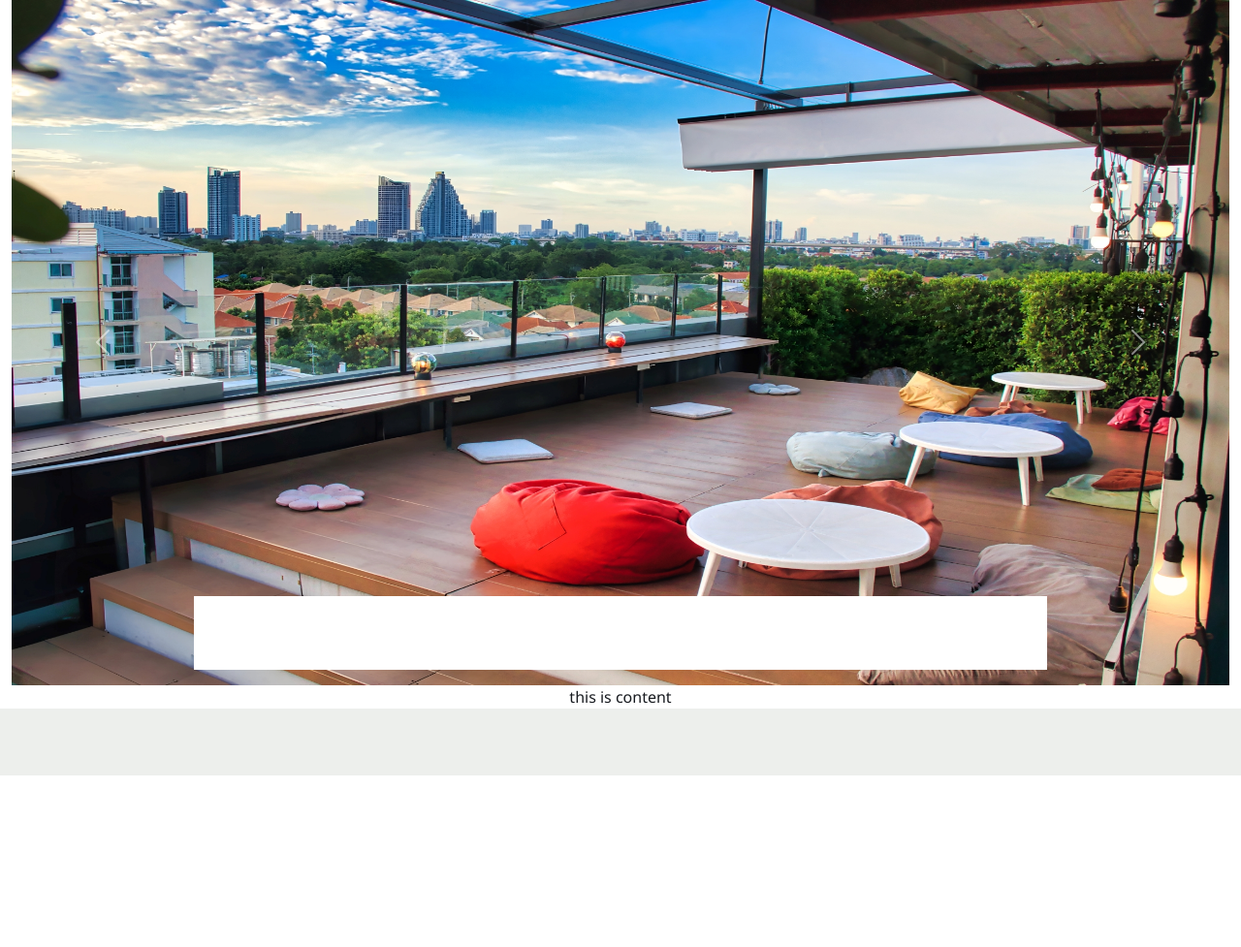
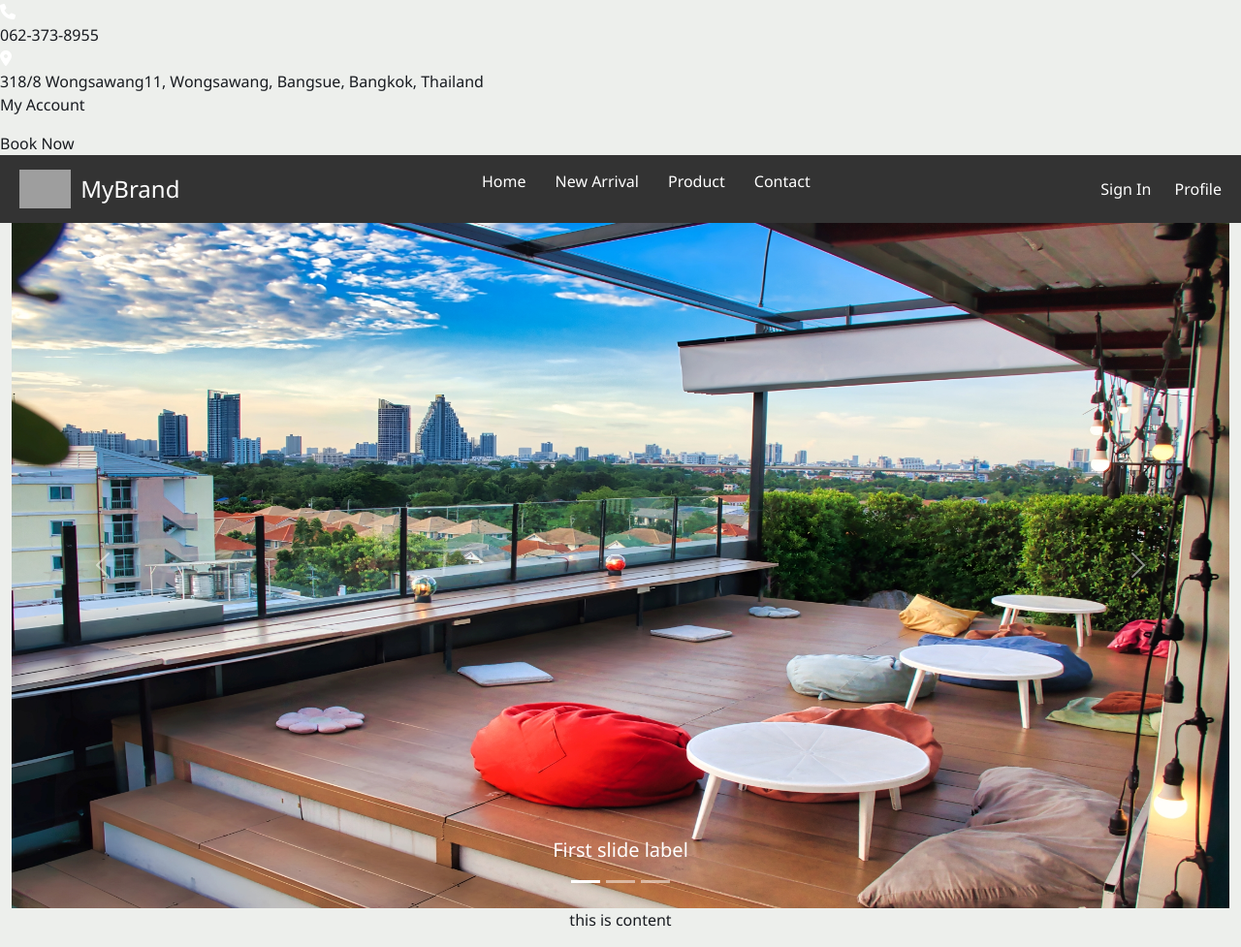
Before and after one commit to sandphichetchai/grove-apartment, a PHP site: page / in a window 1280 px wide. Shown: the whole page at 97% size. Before the commit the page ends 800 px from the top, so only its background shows below. Run offline with PHP 8.4, Linux system fonts and the light colour scheme; some libraries are stand-ins or nearby versions; grey boxes are pictures that could not be loaded.

Commit message:
index finish

```diff
--- a/frontend/assets/css/setting.css
+++ b/frontend/assets/css/setting.css
@@ -20,10 +20,6 @@ body {
     background-color: var(--body-white);
 }
 
-div {
-    background-color: var(--white);
-}
-
 /* i.fas {
     font-weight: 500;
 } */
--- a/frontend/assets/css/top-nav.css
+++ b/frontend/assets/css/top-nav.css
@@ -0,0 +1,140 @@
+.navbar {
+    display: flex;
+    justify-content: space-between;
+    align-items: center;
+    background-color: #333;
+    padding: 15px 20px;
+}
+
+.logo {
+    display: flex;
+    align-items: center;
+}
+
+.navbar .logo img {
+    height: 40px;
+}
+
+.navbar .brand-name {
+    color: #fff;
+    font-size: 24px;
+    margin-left: 10px;
+}
+
+.navbar .nav-links {
+    display: flex;
+    list-style: none;
+}
+
+.navbar .nav-links li {
+    margin: 0 15px;
+}
+
+.navbar .nav-links a {
+    text-decoration: none;
+    color: #fff;
+    font-size: 16px;
+}
+
+.navbar .auth-links a {
+    text-decoration: none;
+    color: #fff;
+    margin-left: 20px;
+}
+
+.hamburger {
+    display: none;
+    flex-direction: column;
+    cursor: pointer;
+    margin-left: .5rem;
+}
+
+.hamburger span {
+    width: 25px;
+    height: 3px;
+    background-color: #fff;
+    margin: 4px 0;
+    transition: all 0.3s ease;
+}
+
+.hamburger.active span:nth-child(1) {
+    transform: rotate(45deg) translate(5px, 5px);
+}
+
+.hamburger.active span:nth-child(2) {
+    opacity: 0;
+}
+
+.hamburger.active span:nth-child(3) {
+    transform: rotate(-45deg) translate(10px, -10px);
+}
+
+.mobile-menu {
+    display: none;
+    background-color: #333;
+    position: absolute;
+    top: 60px;
+    right: 0;
+    width: 100%;
+}
+
+.mobile-menu.active {
+    display: block;
+}
+
+.mobile-menu ul {
+    list-style: none;
+    padding: 20px 0;
+    margin: 0;
+}
+
+.mobile-menu ul li {
+    text-align: center;
+    margin: 10px 0;
+}
+
+.mobile-menu ul li a {
+    text-decoration: none;
+    color: #fff;
+    font-size: 18px;
+}
+
+@media (min-width: 993px) {
+    .hamburger {
+        display: none !important;
+    }
+
+    .mobile-menu {
+        display: none !important;
+    }
+}
+
+@media (max-width: 992px) {
+
+    .auth-links {
+        display: none !important;
+    }
+
+    .hamburger {
+        display: flex !important;
+    }
+
+    .mobile-menu.active li {
+        display: none !important;
+    }
+
+    .mobile-menu.active li:nth-child(5),
+    .mobile-menu.active li:nth-child(6) {
+        display: block !important;
+    }
+}
+
+@media (max-width: 720px) {
+    .nav-links {
+        display: none !important;
+    }
+
+    .mobile-menu.active li {
+        display: block !important;
+    }
+}
--- a/frontend/top-nav.php
+++ b/frontend/top-nav.php
@@ -5,14 +5,87 @@
     <meta charset="UTF-8">
     <meta name="viewport" content="width=device-width, initial-scale=1.0">
     <title>navigation</title>
+
+    <!-- bootstrap -->
+    <link href="https://cdn.jsdelivr.net/npm/bootstrap@5.3.3/dist/css/bootstrap.min.css" rel="stylesheet"
+        integrity="sha384-QWTKZyjpPEjISv5WaRU9OFeRpok6YctnYmDr5pNlyT2bRjXh0JMhjY6hW+ALEwIH" crossorigin="anonymous">
+
+    <!-- icon -->
+    <link rel="stylesheet" href="https://cdnjs.cloudflare.com/ajax/libs/font-awesome/6.6.0/css/all.min.css"
+        integrity="sha512-Kc323vGBEqzTmouAECnVceyQqyqdsSiqLQISBL29aUW4U/M7pSPA/gEUZQqv1cwx4OnYxTxve5UMg5GT6L4JJg=="
+        crossorigin="anonymous" referrerpolicy="no-referrer" />
+
+    <!-- custom css -->
+    <link rel="stylesheet" href="assets/css/setting.css">
     <link rel="stylesheet" href="assets/css/top-nav.css">
-    <link href="https://cdn.jsdelivr.net/npm/bootstrap@5.3.3/dist/css/bootstrap.min.css" rel="stylesheet" integrity="sha384-QWTKZyjpPEjISv5WaRU9OFeRpok6YctnYmDr5pNlyT2bRjXh0JMhjY6hW+ALEwIH" crossorigin="anonymous">
 </head>
 
 <body>
+    <header>
+        <div class="container-left">
+            <div class="content-tell">
+                <div class="tell">
+                    <i class="fa-solid fa-phone" style="color: #ffffff;"></i>
+                </div>
+                <span>062-373-8955</span>
+            </div>
+            <div class="content-address">
+                <div class="address">
+                    <i class="fa-solid fa-location-dot" style="color: #ffffff;"></i>
+                </div>
+                <span>318/8 Wongsawang11, Wongsawang, Bangsue, Bangkok, Thailand</span>
+            </div>
+        </div>
+        <div class="container-right">
+            <div class="my-account">
+                <p>My Account</p>
+            </div>
+            <div class="book-now">
+                <i class='bx bxs-bell-ring'></i>
+                <span>Book Now</span>
+            </div>
+        </div>
+    </header>
 
+    <nav class="navbar">
+        <div class="logo">
+            <img src="img/Air Jordan 1 Skyblue.png" alt="Logo">
+            <span class="brand-name">MyBrand</span>
+        </div>
+        <ul class="nav-links">
+            <li><a href="#">Home</a></li>
+            <li><a href="#">New Arrival</a></li>
+            <li><a href="#">Product</a></li>
+            <li><a href="#">Contact</a></li>
+        </ul>
+        <div class="auth-links">
+            <a href="#">Sign In</a>
+            <a href="#">Profile</a>
+        </div>
+        <div class="hamburger">
+            <span></span>
+            <span></span>
+            <span></span>
+        </div>
+    </nav>
 
+    <div class="mobile-menu">
+        <ul>
+            <li><a href="#">Home</a></li>
+            <li><a href="#">New Arrival</a></li>
+            <li><a href="#">Product</a></li>
+            <li><a href="#">Contact</a></li>
+            <li><a href="#">Sign In</a></li>
+            <li><a href="#">Profile</a></li>
+        </ul>
+    </div>
+
+    <script>
+    document.querySelector('.hamburger').addEventListener('click', () => {
+        document.querySelector('.mobile-menu').classList.toggle('active');
+        document.querySelector('.hamburger').classList.toggle('active');
+    });
+    </script>
 </body>
 
-
 </html>
```
Also changed, not shown: git-push.txt (line endings or trailing spaces).
